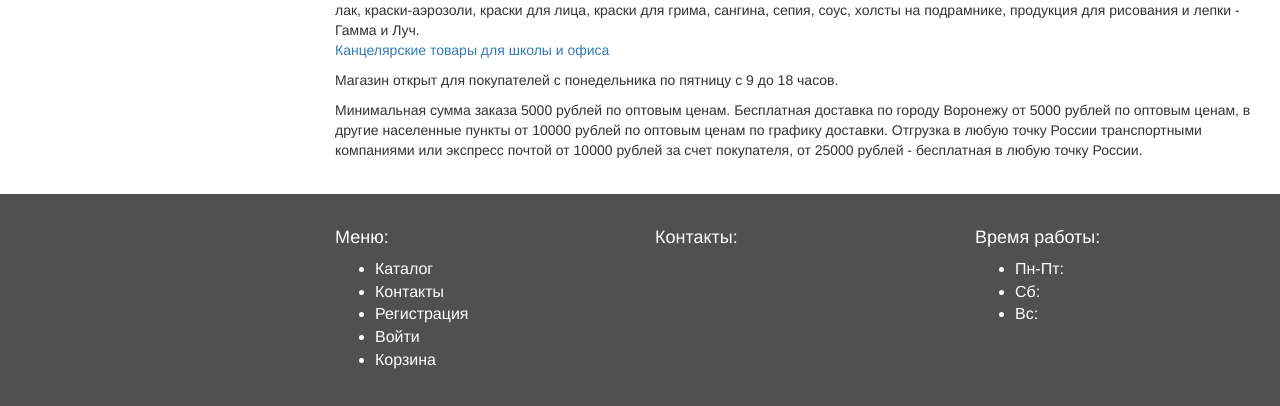
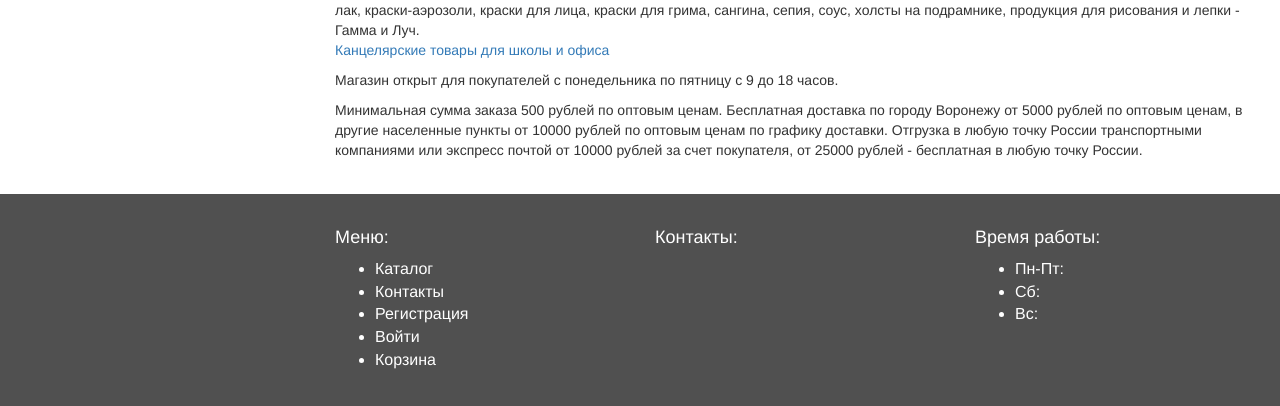
Before and after one commit to metrvrn/artistvrn, a Yii app: template views/site/index.php in a window 1280 px wide. Shown: the part 585-991 px from the top of the page. Run offline with PHP 8.4 and a stand-in for Yii, Linux system fonts and the light colour scheme; the template is opened without the code that fills it, so the values that code supplies are empty; a stand-in replaces the project's code that opens the database connection; some libraries are stand-ins or nearby versions.

Commit message:
fix minimal price

```diff
--- a/views/site/index.php
+++ b/views/site/index.php
@@ -44,7 +44,7 @@ $this->title = LokalFileModel::getDataByKeyFromLocalfile('local_data_nameComppan
                 Магазин открыт для покупателей с понедельника по пятницу с 9 до 18 часов.
             </p>
             <p>
-            Минимальная сумма заказа 5000 рублей по оптовым ценам. Бесплатная доставка по городу Воронежу от 5000 рублей по оптовым ценам, в другие населенные пункты от 10000 рублей по оптовым ценам по графику доставки.
+            Минимальная сумма заказа 500 рублей по оптовым ценам. Бесплатная доставка по городу Воронежу от 5000 рублей по оптовым ценам, в другие населенные пункты от 10000 рублей по оптовым ценам по графику доставки.
             Отгрузка в любую точку России транспортными компаниями или экспресс почтой от 10000 рублей за счет покупателя, от 25000 рублей - бесплатная в любую точку России.
             </p>
         </p>
```
